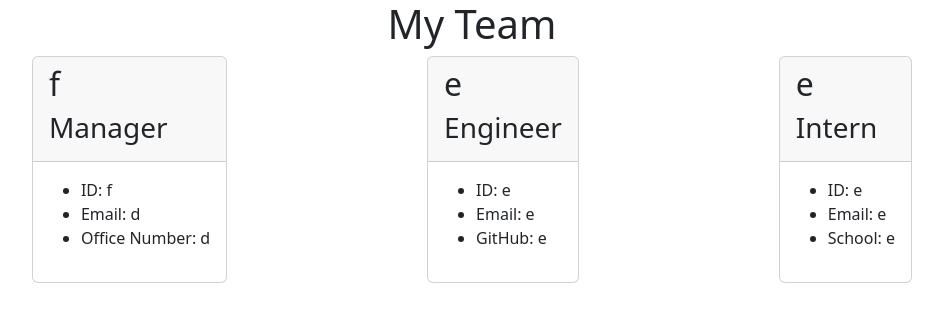
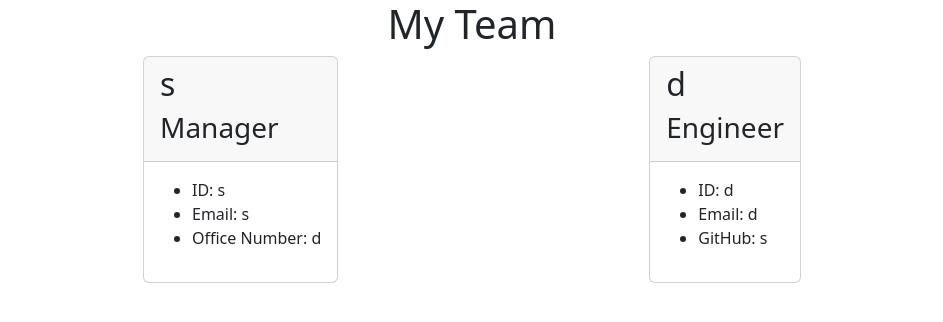
Before and after one commit to 2x997JL/team-profile, a website: page index.html in a window 1280 px wide. Shown: the whole page, without its empty margins (168-1111 px from the left). Drawn offline with nearby package versions, Linux system fonts and the light colour scheme.

Commit message:
started README

```diff
--- a/index.html
+++ b/index.html
@@ -14,40 +14,27 @@
 
         <div class="card">
         <div class="card-header">
-            <h2>f</h2>
+            <h2>s</h2>
             <h3>Manager</h3>
         </div>
         <div class="card-body">
             <ul>
-                <li>ID: f</li>
-                <li>Email: d</li>
+                <li>ID: s</li>
+                <li>Email: s</li>
                 <li>Office Number: d</li>
             </ul>
         </div>
         </div>
         <div class="card">
         <div class="card-header">
-            <h2>e</h2>
+            <h2>d</h2>
             <h3>Engineer</h3>
         </div>
         <div class="card-body">
             <ul>
-                <li>ID: e</li>
-                <li>Email: e</li>
-                <li>GitHub: e</li>
-            </ul>
-        </div>
-        </div>
-        <div class="card">
-        <div class="card-header">
-            <h2>e</h2>
-            <h3>Intern</h3>
-        </div>
-        <div class="card-body">
-            <ul>
-                <li>ID: e</li>
-                <li>Email: e</li>
-                <li>School: e</li>
+                <li>ID: d</li>
+                <li>Email: d</li>
+                <li>GitHub: s</li>
             </ul>
         </div>
         </div>
```
Also changed, not shown: README.md.
